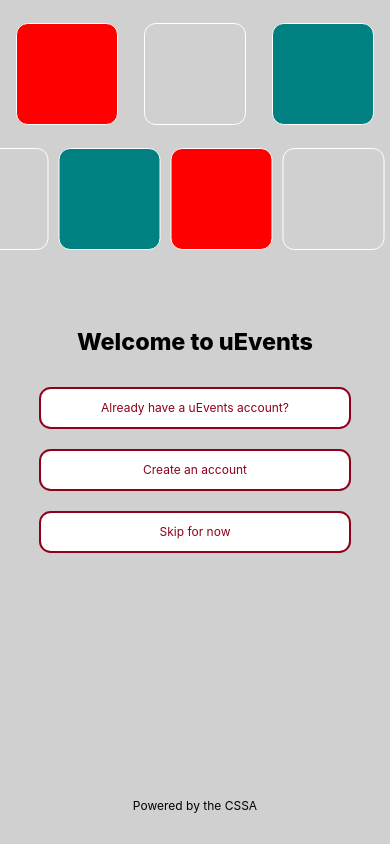
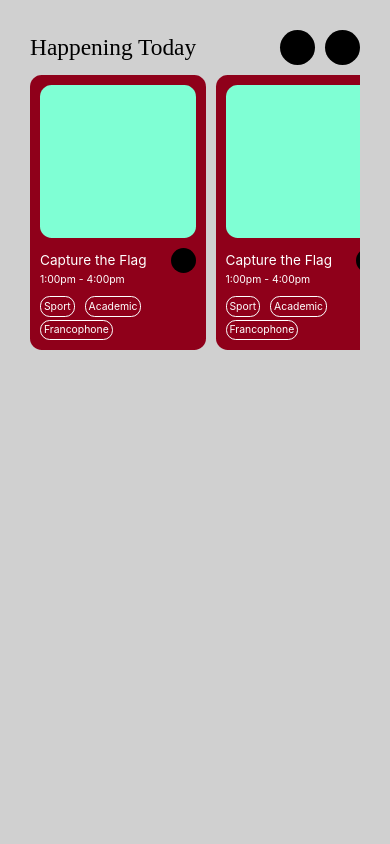
Before and after one commit to CSSA-AEI/uEventsFE, a React (Create React App) app in the folder frontend/: page / in a window 390 px wide. Built offline with nearby package versions, Linux system fonts and the light colour scheme.

Commit message:
Event cards created

```diff
--- a/frontend/src/App.tsx
+++ b/frontend/src/App.tsx
@@ -10,7 +10,7 @@ function App() {
     <Router>
       <div className="App">
         <Routes>
-          <Route path="/" Component={Login} />
+          <Route path="/" Component={Home} />
         </Routes>
       </div>
     </Router>
--- /dev/null
+++ b/frontend/src/components/Pill.tsx
@@ -0,0 +1,18 @@
+import React, { useState , Suspense , useEffect } from 'react';
+import './pill.css';
+
+interface PillProps{
+    title: string;
+}
+
+const Pill: React.FC<PillProps> = ({title}) => {
+
+    // TODO: Follow Figma flow, the whole login process should be done here
+    return (
+        <div className='pill'>
+            {title}
+        </div>
+    );
+};
+
+export default Pill;
--- /dev/null
+++ b/frontend/src/components/pill.css
@@ -0,0 +1,10 @@
+.pill{
+    width: fit-content;
+    /* border: 1px solid #8F001A; */
+    border: 1px solid white;
+    margin-right: 10px;
+    height: fit-content;
+    font-size: clamp(0.65rem, 1vw, 2rem);
+    border-radius: 2.5vw;
+    padding: 0.75vw;
+}
--- a/frontend/src/index.css
+++ b/frontend/src/index.css
@@ -42,4 +42,7 @@ code {
 :root{
   --header-font-size: clamp(0.5rem, 6vw, 2.5rem);
   --regular-font-size: clamp(0.75rem, 1vw, 2rem);
+  --tiny-font-size: clamp(0.5rem, 0.8vw, 1.2rem);
 }
+
+@import url('https://fonts.googleapis.com/css2?family=Gloock&display=swap');
--- a/frontend/src/pages/homepage/Home.css
+++ b/frontend/src/pages/homepage/Home.css
@@ -4,4 +4,9 @@
         We are using portrait because phones
 
     */
+    .home-layers{
+        box-sizing: border-box;
+        height: 100%;
+        padding: min(30px, 10vw);
+    }
 }
--- a/frontend/src/pages/homepage/Home.tsx
+++ b/frontend/src/pages/homepage/Home.tsx
@@ -1,4 +1,5 @@
 import React, { useState , Suspense , useEffect } from 'react';
+import DailyEvents from './daily-events/DailyEvents.tsx';
 import './Home.css';
 
 const Home: React.FC = () => {
@@ -7,7 +8,7 @@ const Home: React.FC = () => {
     return (
         <div className='home-layers'>
             <Suspense fallback={<div>Loading...</div>}>
-                <div>Home Page here</div>
+                <div><DailyEvents /></div>
             </Suspense>
         </div>
     );
--- /dev/null
+++ b/frontend/src/pages/homepage/daily-events/DailyEvents.tsx
@@ -0,0 +1,32 @@
+import React, { useState , Suspense , useEffect } from 'react';
+import EventCard from './EventCard.tsx';
+import './dailyevents.css';
+
+const DailyEvents: React.FC = () => {
+
+    // TODO: Follow Figma flow, the whole login process should be done here
+    return (
+        <div className='day-events-container'>
+            <div className='date-header'>
+                <div className='date'>Happening Today</div>
+                <div className='day-navigation-buttons'>
+                    <div className='day-navigation'>l</div>
+                    <div className='day-navigation'>r</div>
+                </div>
+            </div>
+            <div className='daily-events'>
+                <div className='event-on-day'>
+                    <EventCard />
+                </div>
+                <div className='event-on-day'>
+                    <EventCard />
+                </div>
+                <div className='event-on-day'>
+                    <EventCard />
+                </div>
+            </div>
+        </div>
+    );
+};
+
+export default DailyEvents;
--- /dev/null
+++ b/frontend/src/pages/homepage/daily-events/EventCard.tsx
@@ -0,0 +1,29 @@
+import React, { useState , Suspense , useEffect } from 'react';
+import Pill from '../../../components/Pill.tsx';
+import './eventcard.css';
+
+const EventCard: React.FC = () => {
+
+    // TODO: Follow Figma flow, the whole login process should be done here
+    return (
+        <div className='event-card-container'>
+            <div className='event-img-container'>
+
+            </div>
+            <div className='event-card-details'>
+                <div className='event-card-header'>
+                    <p>Capture the Flag</p>
+                    <div className='club-card-logo'></div>
+                </div>
+                <div className='event-card-time'>1:00pm - 4:00pm</div>
+            </div>
+            <div className='event-card-tags'>
+                <Pill title='Sport'/>
+                <Pill title='Academic'/>
+                <Pill title='Francophone'/>
+            </div>
+        </div>
+    );
+};
+
+export default EventCard;
--- /dev/null
+++ b/frontend/src/pages/homepage/daily-events/dailyevents.css
@@ -0,0 +1,44 @@
+.day-events-container{
+    overflow: hidden;
+}
+.date-header{
+    display: flex;
+    text-align: center;
+    justify-content: space-between;
+}
+.date{
+    font-family: 'Gloock';
+    font-size: var(--header-font-size);
+    display: flex;
+    align-items: center;
+}
+.day-navigation-buttons{
+    display: flex;
+    align-items: center;
+    gap: 10px;
+}
+.day-navigation{
+    padding: min(10px, 3vw);
+    width: min(35px, 10vw);
+    height: min(35px, 10vw);
+    border-radius: 50%;
+    background-color: black;
+    box-sizing: border-box;
+}
+.daily-events{
+    box-sizing: border-box;
+    padding: min(10px, 3vw) 0;
+    height: max(35vh, 200px);
+    width: 100%;
+    display: flex;
+    gap: 10px;
+    overflow: scroll;
+}
+.event-on-day{
+    height: 100%;
+}
+@media (max-height: 700px) {
+    .daily-events{
+        min-height: 40vh;
+    }
+}
--- /dev/null
+++ b/frontend/src/pages/homepage/daily-events/eventcard.css
@@ -0,0 +1,48 @@
+.event-card-container{
+    width: max(150px, 45vw);
+    height: 100%;
+    padding: min(10px, 3vw);
+    box-sizing: border-box;
+    border-radius: 3vw;
+    display: flex;
+    flex-direction: column;
+    background-color: #8F001A;
+    color: white;
+}
+.event-img-container{
+    width: 100%; /*Ensuring that the image is a square*/
+    background-color: aquamarine;
+    height: calc(min(200px, 45vw) - min(10px, 3vw)*2);
+    /* height: 45vw; */
+    border-radius: 3vw;
+}
+.event-card-details{
+    width: 100%;
+    height: fit-content;
+    padding: min(10px, 3vw) 0;
+    text-align: left;
+}
+.event-card-header{
+    font-size: clamp(0.85rem, 1vw, 2rem);
+    display: flex;
+    align-items: center;
+    justify-content: space-between;
+}
+.event-card-header > p{
+    margin: 2px 0;
+}
+.club-card-logo{
+    height: 25px;
+    background-color: black;
+    width: 25px;
+    border-radius: 50%;
+}
+.event-card-time{
+    font-size: clamp(0.65rem, 1vw, 2rem);
+}
+.event-card-tags{
+    display: flex;
+    flex-wrap: wrap;
+    row-gap: 3px;
+    /* padding: min(10px, 3vw); */
+}
```
Also changed, not shown: 1 other file (tests, documents, lock files or other folders).
